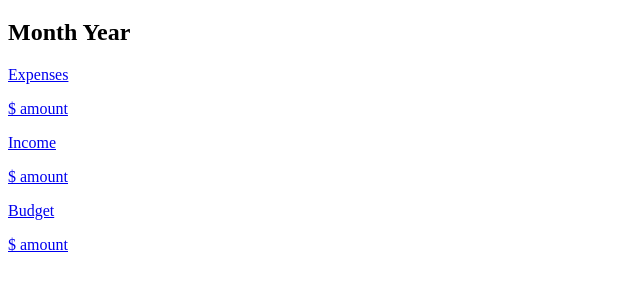
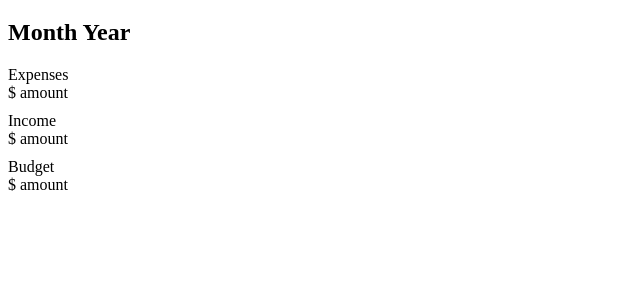
Before and after one commit to tedweiss/Budget, a plain HTML site: page index.html in a window 1280 px wide. Shown: the part 61-352 px from the top of the page, without its empty margins (0-640 px from the left). Drawn offline with Linux system fonts and the light colour scheme.

Commit message:
Basic styles to the index

```diff
--- /dev/null
+++ b/assets/css/styles.css
@@ -0,0 +1,18 @@
+.mainCategory a,
+.mainCategory p {
+    margin: 0;
+    padding: 0;
+}
+
+.mainCategory {
+    margin-bottom: 10px;
+}
+
+.mainCategory:last-child {
+    margin-bottom: 0;
+}
+
+a {
+    text-decoration: none;
+    color: black;
+}
--- a/index.html
+++ b/index.html
@@ -5,25 +5,26 @@
     <meta name="viewport" content="width=device-width, initial-scale=1">
     <meta charset="UTF-8">
     <title>Home</title>
+    <link rel="stylesheet" type="text/css" href="assets/css/styles.css">
 </head>
 
 <body>
     <div>
         <h1>Home Budget</h1>
         <h2>Month Year</h2>
-        <div>
+        <div class="mainCategory">
             <a href="display-expense.php">
                 <p>Expenses</p>
                 <p>$ amount</p>
             </a>
         </div>
-        <div>
+        <div class="mainCategory">
             <a href="display-income.php">
                 <p>Income</p>
                 <p>$ amount</p>
             </a>
         </div>
-        <div>
+        <div class="mainCategory">
             <a href="display-budget.php">
                 <p>Budget</p>
                 <p>$ amount</p>
```
